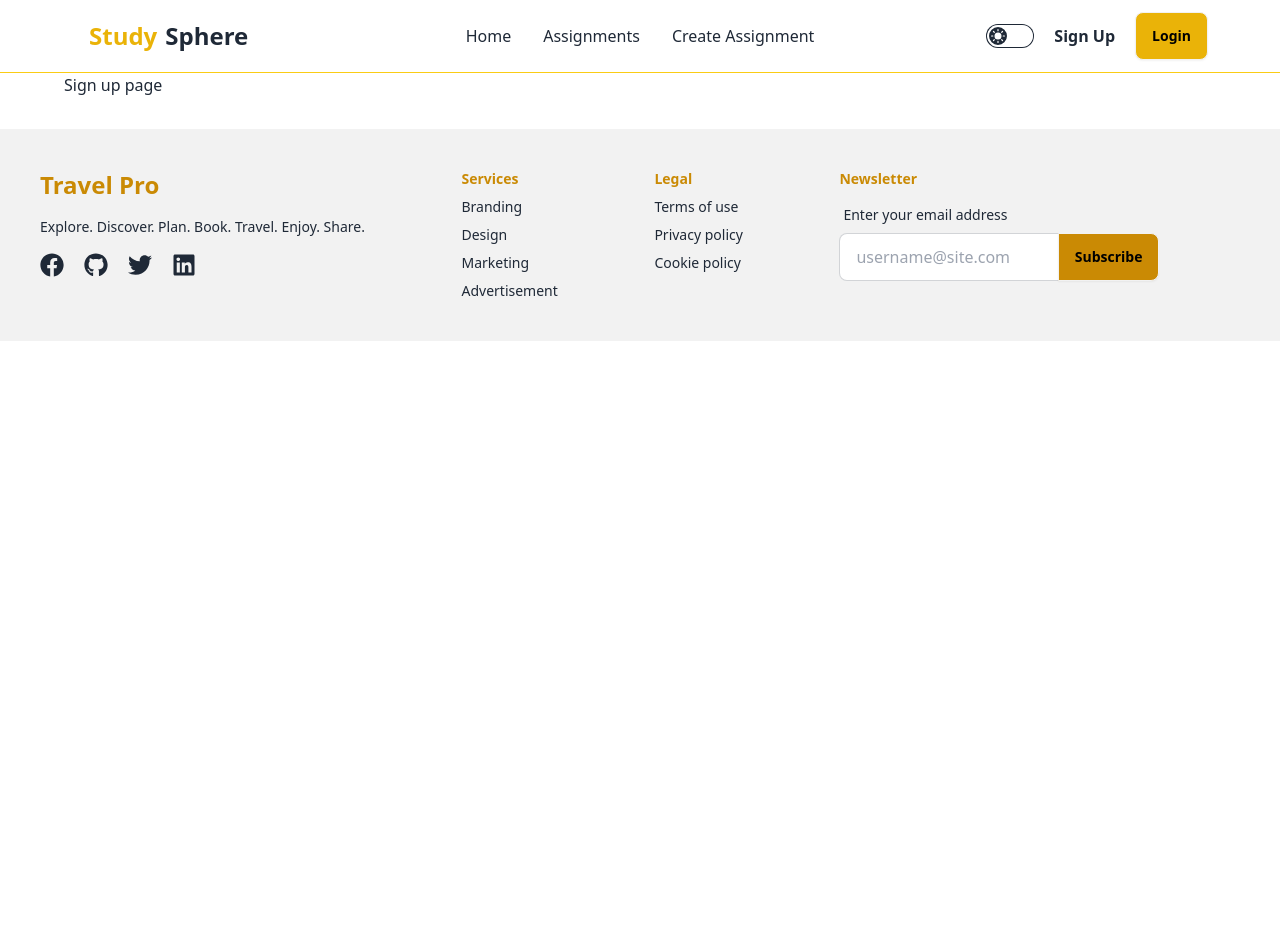
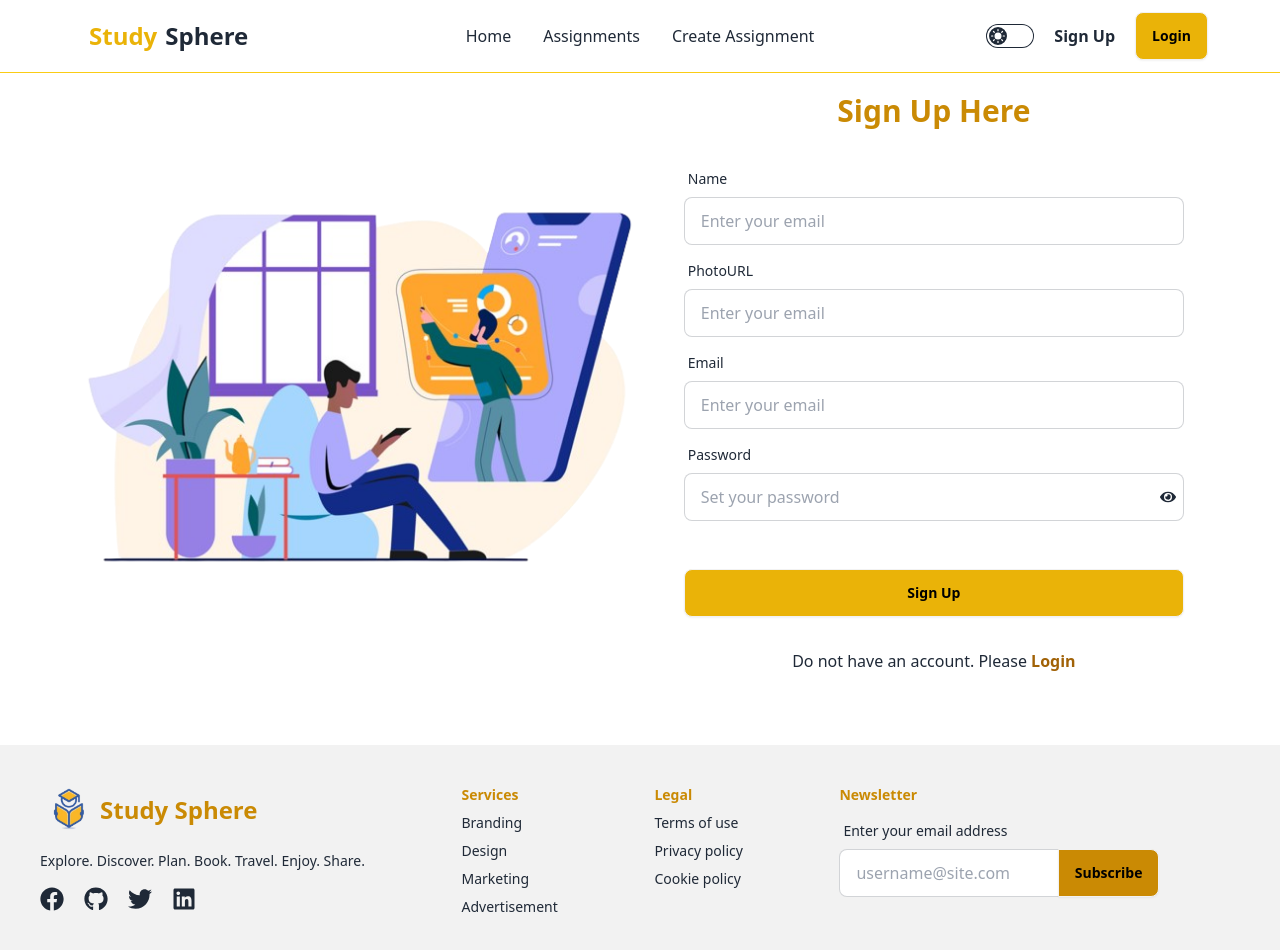
Before and after one commit to islam-sharmin/Study-sphere-client, a React (Vite) app: page /signup in a window 1280 px wide. Shown: the top 950 px of the page. Before the commit the page ends 800 px from the top, so only its background shows below. Built offline with nearby package versions, Linux system fonts and the light colour scheme; no server answers.

Commit message:
signup page added

```diff
--- a/src/pages/Home.jsx
+++ b/src/pages/Home.jsx
@@ -1,10 +1,12 @@
 import Banner from "../shared/Banner";
+import Faq from "../shared/Faq";
 
 
 const Home = () => {
     return (
         <div>
             <Banner></Banner>
+            <Faq></Faq>
         </div>
     );
 };
--- a/src/pages/SignUp.jsx
+++ b/src/pages/SignUp.jsx
@@ -1,9 +1,101 @@
+import { Link, useNavigate } from 'react-router-dom';
+import pic from '../assets/login.png';
+import { useContext, useState } from 'react';
+import { AuthContext } from '../providers/AuthProvider';
+import { FaEye, FaEyeSlash } from 'react-icons/fa';
+
+const SignUp = () => {
+
+    const [showPassword, setShowPassword] = useState(false);
+
+    const { createUser } = useContext(AuthContext);
+
+    const navigate = useNavigate();
+
+    const handleRegister = e => {
+        e.preventDefault();
+        const form = new FormData(e.currentTarget);
+        const name = form.get('name');
+        const photoURL = form.get('photoURL');
+        const email = form.get('email');
+        const password = form.get('password');
+        console.log(name, photoURL, email, password)
+
+        // password validation
+        if (password.length < 6) {
+            return;
+        }
+        else if (!/[A-Z]/.test(password)) {
+            return;
+        }
+        else if (!/[a-z]/.test(password)) {
+            return;
+        }
 
 
-const SignUp = () => {
+        // create user
+        try {
+            const result = createUser(email, password, name, photoURL);
+            console.log(result.user);
+            setTimeout(() => {
+                navigate('/');
+            }, 1500);
+
+        } catch (error) {
+            console.error("Registration failed:", error.message);
+        }
+    }
+
     return (
-        <div>
-            <h2>Sign up page</h2>
+        <div className='flex items-center justify-center'>
+            <div className=''>
+                <img src={pic} alt="" className='w-[600px]' />
+            </div>
+            <div className='md:w-3/4 lg:w-1/2 mt-5'>
+                <h2 className="text-3xl text-center font-bold text-yellow-600">Sign Up Here</h2>
+                <form className="card-body mx-auto">
+                    <div className="form-control">
+                        <label className="label">
+                            <span className="label-text">Name</span>
+                        </label>
+                        <input type="email" name="name" placeholder="Enter your email" className="input input-bordered" required />
+                    </div>
+                    <div className="form-control">
+                        <label className="label">
+                            <span className="label-text">PhotoURL</span>
+                        </label>
+                        <input type="email" name="photo" placeholder="Enter your email" className="input input-bordered" required />
+                    </div>
+                    <div className="form-control">
+                        <label className="label">
+                            <span className="label-text">Email</span>
+                        </label>
+                        <input type="email" name="email" placeholder="Enter your email" className="input input-bordered" required />
+                    </div>
+                    <div className="form-control">
+                    <label className="label">
+                        <span className="label-text">Password</span>
+                    </label>
+                    <div className="relative mb-4">
+                        <input
+                            className="w-full input input-bordered"
+                            type={showPassword ? "text" : "password"}
+                            name="password"
+                            placeholder="Set your password"
+                            id="" required />
+                        <span className="absolute top-4 right-2" onClick={() => setShowPassword(!showPassword)}>
+                            {
+                                showPassword ? <FaEyeSlash></FaEyeSlash> : <FaEye></FaEye>
+                            }
+                        </span>
+                    </div>
+                </div>
+                    <div className="form-control mt-6">
+                        <button onClick={handleRegister} className="btn bg-yellow-500 text-black">Sign Up</button>
+                    </div>
+                </form>
+                <p className="text-center mb-4">Do not have an account. Please <Link className="text-yellow-700 font-bold" to="/login">Login</Link></p>
+            </div>
         </div>
     );
 };
--- a/src/shared/Banner.jsx
+++ b/src/shared/Banner.jsx
@@ -3,13 +3,13 @@ import bannerBack from '../assets/bannerBack.jpg'
 
 const Banner = () => {
     return (
-        <div className="hero h-[80vh]">
-            <div className="hero-content flex-col lg:flex-row-reverse">
+        <div className="hero lg:h-[80vh]">
+            <div className="hero-content flex-col gap-10 md:gap-0 md:flex-row-reverse">
                 <div className='relative'>
                 <img src={bannerImg} className="max-w-sm rounded-lg shadow-2xl z-10" />
                 <img src={bannerBack} className="max-w-sm rounded-lg shadow-2xl absolute left-6 top-36 z-[-20]" />
                 </div>
-                <div className='md:w-1/2'>
+                <div className='w-1/2 md:w-1/2 mx-auto'>
                     <span className='text-orange-700 font-semibold'>Learn together</span>
                     <h1 className="text-5xl font-bold text-yellow-600">Online Group Study Sessions!</h1>
                     <p className="py-6">Join our online group study sessions for collaborative learning wherever you are. Connect with peers, share knowledge, and excel together.</p>
--- /dev/null
+++ b/src/shared/Faq.jsx
@@ -0,0 +1,49 @@
+import faqImg from '../assets/faq.png';
+
+const Faq = () => {
+    return (
+        <div className='mt-14'>
+            <div className='text-center mb-14'>
+            <h2 className='text-4xl font-bold text-yellow-600 mb-2'>FAQs</h2>
+            <p>Have any questions? Here you will find the answer most valued by our partners, along with access to step-by-step instructions and support</p>
+            </div>
+            <div className='flex flex-col md:flex-row gap-5'>
+                <div>
+                <img src={faqImg} alt="" />
+            </div>
+            <div className="join join-vertical w-full">
+                <div className="collapse collapse-arrow join-item border border-base-300">
+                    <input type="radio" name="my-accordion-4" defaultChecked />
+                    <div className="collapse-title text-xl font-medium">
+                    How does the online group study work?
+                    </div>
+                    <div className="collapse-content">
+                        <p>Our platform facilitates real-time collaboration among students. You can join existing study groups or create your own. Once in a group, you can discuss topics, share resources, and work together on assignments or projects.</p>
+                    </div>
+                </div>
+                <div className="collapse collapse-arrow join-item border border-base-300">
+                    <input type="radio" name="my-accordion-4" />
+                    <div className="collapse-title text-xl font-medium">
+                    Is the platform accessible on all devices?
+                    </div>
+                    <div className="collapse-content">
+                        <p>Yes, our website is optimized for use on desktops, laptops, tablets, and smartphones. You can participate in group study sessions from any device with an internet connection.</p>
+                    </div>
+                </div>
+                <div className="collapse collapse-arrow join-item border border-base-300">
+                    <input type="radio" name="my-accordion-4" />
+                    <div className="collapse-title text-xl font-medium">
+                    How do I join a study group?
+                    </div>
+                    <div className="collapse-content">
+                        <p>Simply browse through the available study groups on our platform and join the ones that match your interests or academic needs. You can also send invitations to friends or classmates to join your study group.</p>
+                    </div>
+                </div>
+            </div>
+            </div>
+
+        </div>
+    );
+};
+
+export default Faq;
--- a/src/shared/Footer.jsx
+++ b/src/shared/Footer.jsx
@@ -1,12 +1,16 @@
 import { FaFacebook, FaGithub, FaLinkedin, FaTwitter } from "react-icons/fa";
+import logo from '../../public/StudyLogo.png';
 
 
 const Footer = () => {
     return (
-        <div className="mt-8">
+        <div className="mt-14">
             <footer className="footer p-10 bg-base-200 text-base-content">
                 <nav className="space-y-2">
-                    <h6 className="text-2xl text-yellow-600 font-bold">Travel Pro</h6>
+                    <div className="flex items-center">
+                    <img src={logo} alt="" className="w-[60px] h-[50px]" />
+                    <h6 className="text-2xl text-yellow-600 font-bold">Study Sphere</h6>
+                    </div>
                     <p className="">Explore. Discover. Plan. Book. Travel. Enjoy. Share.</p>
                     <div className="flex gap-5 items-center">
                         <p className="text-2xl"><FaFacebook /></p>
--- a/src/shared/Navbar.jsx
+++ b/src/shared/Navbar.jsx
@@ -1,16 +1,17 @@
-import { useEffect, useState } from "react";
+import { useContext, useEffect, useState } from "react";
 import { Link, NavLink } from "react-router-dom";
+import { AuthContext } from "../providers/AuthProvider";
 
 
 const Navbar = () => {
 
     const [theme, setTheme] = useState('light');
 
-    useEffect( () => {
-        localStorage.setItem('theme',theme)
+    useEffect(() => {
+        localStorage.setItem('theme', theme)
         const localTheme = localStorage.getItem('theme')
         document.querySelector('html').setAttribute('data-theme', localTheme)
-    },[theme])
+    }, [theme])
 
     const handleToggle = e => {
         if (e.target.checked) {
@@ -19,6 +20,14 @@ const Navbar = () => {
         else {
             setTheme('light');
         }
+    }
+
+    const { user, logOut } = useContext(AuthContext);
+
+    const handleLogOut = () => {
+        logOut()
+            .then()
+            .catch()
     }
 
     const navLinks = <>
@@ -47,15 +56,37 @@ const Navbar = () => {
                 </ul>
             </div>
             <div className="navbar-end gap-5">
-            <label className="cursor-pointer grid place-items-center">
+                <label className="cursor-pointer grid place-items-center">
                     <input type="checkbox"
                         onChange={handleToggle}
                         className="toggle theme-controller bg-base-content row-start-1 col-start-1 col-span-2" />
                     <svg className="col-start-1 row-start-1 stroke-base-100 fill-base-100" xmlns="http://www.w3.org/2000/svg" width="14" height="14" viewBox="0 0 24 24" fill="none" stroke="currentColor" strokeWidth="2" strokeLinecap="round" strokeLinejoin="round"><circle cx="12" cy="12" r="5" /><path d="M12 1v2M12 21v2M4.2 4.2l1.4 1.4M18.4 18.4l1.4 1.4M1 12h2M21 12h2M4.2 19.8l1.4-1.4M18.4 5.6l1.4-1.4" /></svg>
                     <svg className="col-start-2 row-start-1 stroke-base-100 fill-base-100" xmlns="http://www.w3.org/2000/svg" width="14" height="14" viewBox="0 0 24 24" fill="none" stroke="currentColor" strokeWidth="2" strokeLinecap="round" strokeLinejoin="round"><path d="M21 12.79A9 9 0 1 1 11.21 3 7 7 0 0 0 21 12.79z"></path></svg>
                 </label>
-                <Link to ='/signup' className="font-bold">Sign Up</Link>
-                <Link to ='/login'><button className="btn bg-yellow-500 text-black">Login</button></Link>
+                {user ? (
+                    <div className="flex items-center gap-3">
+                        <div className="dropdown">
+                            <div tabIndex={0} role="button" className="btn btn-ghost btn-circle avatar">
+                                <div className="w-10 rounded-full">
+                                <img
+                                    alt="user pic"
+                                    src={user?.photoURL || "https://i.ibb.co/p3d9pYn/user.png"}
+                                />
+                                </div>
+                            </div>
+                            <ul tabIndex={0} className="menu menu-sm dropdown-content mt-3 z-[1] p-2 shadow bg-base-100 rounded-box w-52">
+                                <li><a>Settings</a></li>
+                                <li><Link onClick={handleLogOut}>Log Out</Link></li>
+                            </ul>
+                        </div>
+                    </div>
+                ) : (
+                    <>
+                        <Link to='/signup' className="font-bold">Sign Up</Link>
+                        <Link to='/login'><button className="btn bg-yellow-500 text-black">Login</button></Link>
+                    </>
+                )}
+
             </div>
         </div>
     );
```
Also changed, not shown: src/assets/faq.png (added).
